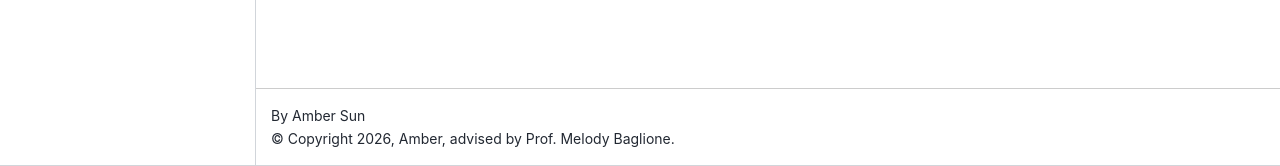
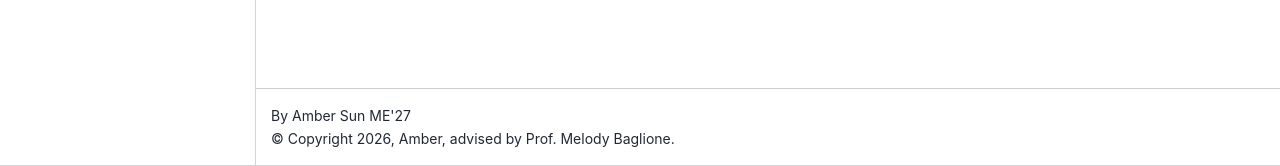
Before and after one commit to amber289/climatestudiotutorial, a Jupyter Book: the page built from workshops/docs/02_2_mod2_part2.md, in a window 1280 px wide. Shown: the part 734-900 px from the top of the page. Built offline with Jupyter Book 1.0.4 settings and Sphinx 7.4.7 and the Sphinx Book theme 1.1.4, drawn with Linux system fonts in a browser that asks for light colours.

Commit message:
Update _config.yml

```diff
--- a/_config.yml
+++ b/_config.yml
@@ -1,5 +1,5 @@
 title: "Climate Studio Workshops"
-author: "Amber Sun"
+author: "Amber Sun ME'27"
 copyright: "2026, Amber, advised by Prof. Melody Baglione"
 
 only_build_toc_files: true
```
